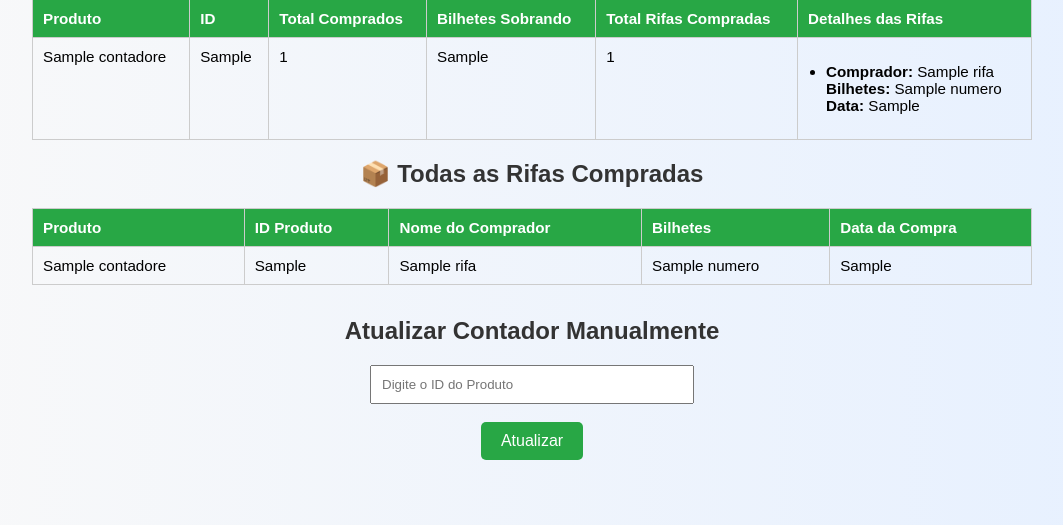
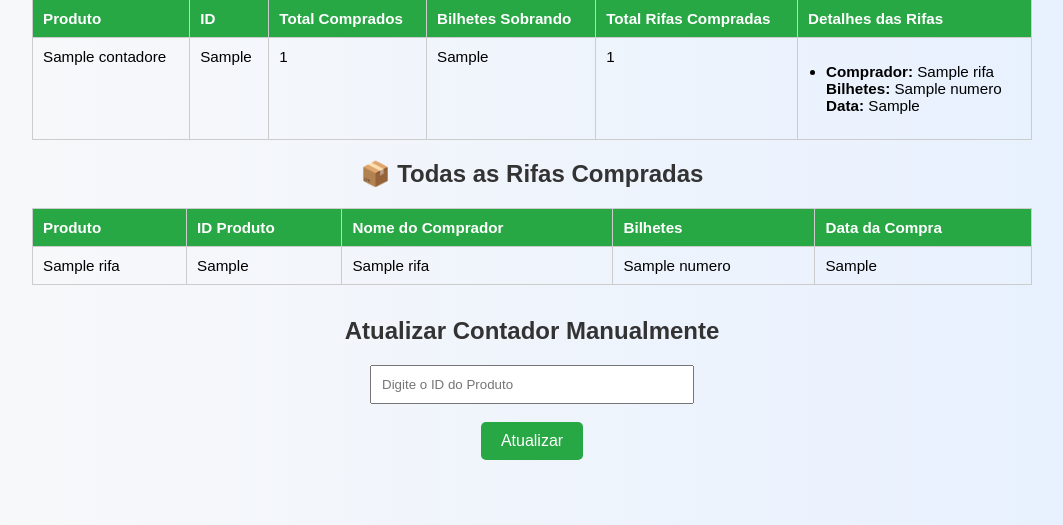
Before and after one commit to Arrikson/kwata, a FastAPI app: template templates/contadores.html in a window 1280 px wide. Shown: the part 176-701 px from the top of the page, without its empty margins (108-1171 px from the left). Run offline with FastAPI, Linux system fonts and the light colour scheme; the template is opened without the code that fills it: most values are stand-ins (such as "Sample title", 1, 10 or a date in 2020); parts of the project's set-up code (start-up, migrations or seed data) failed here and were passed over; some libraries are stand-ins or nearby versions.

Commit message:
Update contadores.html

```diff
--- a/templates/contadores.html
+++ b/templates/contadores.html
@@ -200,7 +200,7 @@
       </tbody>
     </table>
 
-    <!-- Tabela adicional de todas as rifas-compradas -->
+    <!-- Tabela adicional de todas as rifas-compradas usando rifas_compradas_todas -->
     <h2>📦 Todas as Rifas Compradas</h2>
     <table>
       <thead>
@@ -213,16 +213,14 @@
         </tr>
       </thead>
       <tbody>
-        {% for c in contadores %}
-          {% for rifa in c.rifas_compradas %}
-          <tr>
-            <td>{{ c.nome_produto }}</td>
-            <td>{{ c.id_produto }}</td>
-            <td>{{ rifa.nome_comprador or "N/A" }}</td>
-            <td>{{ rifa.numeros | join(', ') if rifa.numeros else "N/A" }}</td>
-            <td>{{ rifa.data_compra or "N/A" }}</td>
-          </tr>
-          {% endfor %}
+        {% for rifa in rifas_compradas_todas %}
+        <tr>
+          <td>{{ rifa.nome_produto }}</td>
+          <td>{{ rifa.id_produto }}</td>
+          <td>{{ rifa.nome_comprador or "N/A" }}</td>
+          <td>{{ rifa.numeros | join(', ') if rifa.numeros else "N/A" }}</td>
+          <td>{{ rifa.data_compra or "N/A" }}</td>
+        </tr>
         {% endfor %}
       </tbody>
     </table>
```
